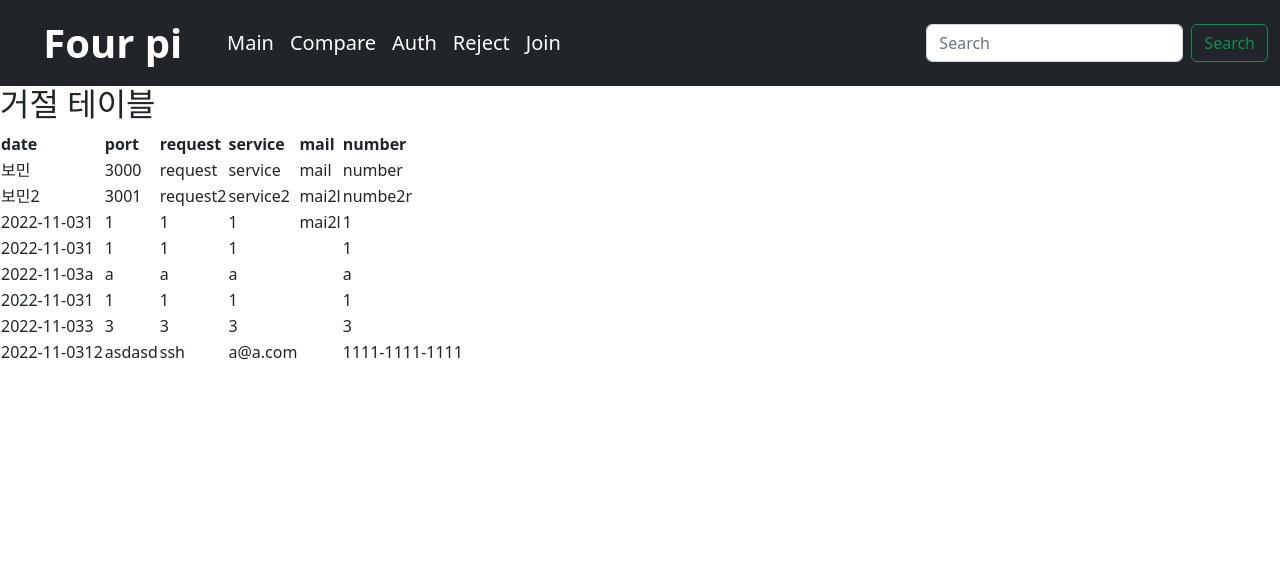
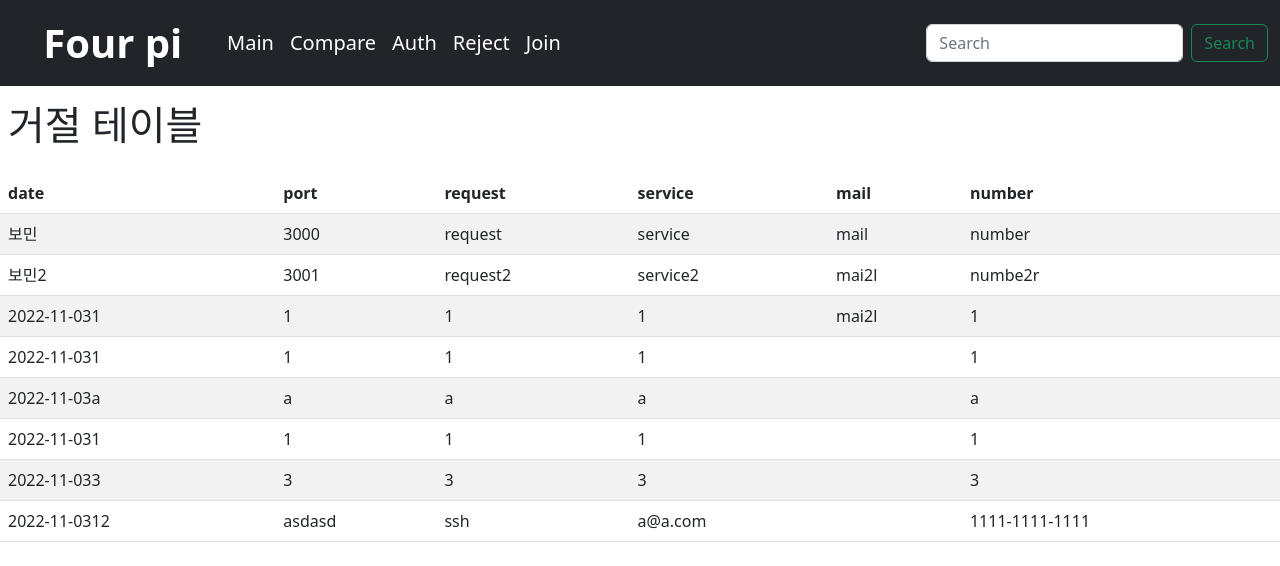
Before and after one commit to Four-pi/old-client, a React (Create React App) app: page /Reject in a window 1280 px wide. Shown: the top 566 px of the page. Built offline with nearby package versions, Linux system fonts and the light colour scheme; no server answers.

Commit message:
feat(/Reject): Reject 페이지 디자인 적용 (완)

```diff
--- a/src/pages/Reject.js
+++ b/src/pages/Reject.js
@@ -83,8 +83,11 @@ const Reject = () => {
 
     return (
         <div>
-            <h2>거절 테이블</h2>
-            <table>
+            <div class="my-2 p-2">
+                <h1>거절 테이블</h1>
+            </div>
+            <div class="my-2">
+                <table class="table table-striped">
                     <thead>
                         <tr>
                             <th>date</th>
@@ -111,6 +114,7 @@ const Reject = () => {
                     </tbody>
                 </table>
             </div>
+        </div>
     );
 };
 
```
Lines whose indentation alone changed are shown as unchanged.
